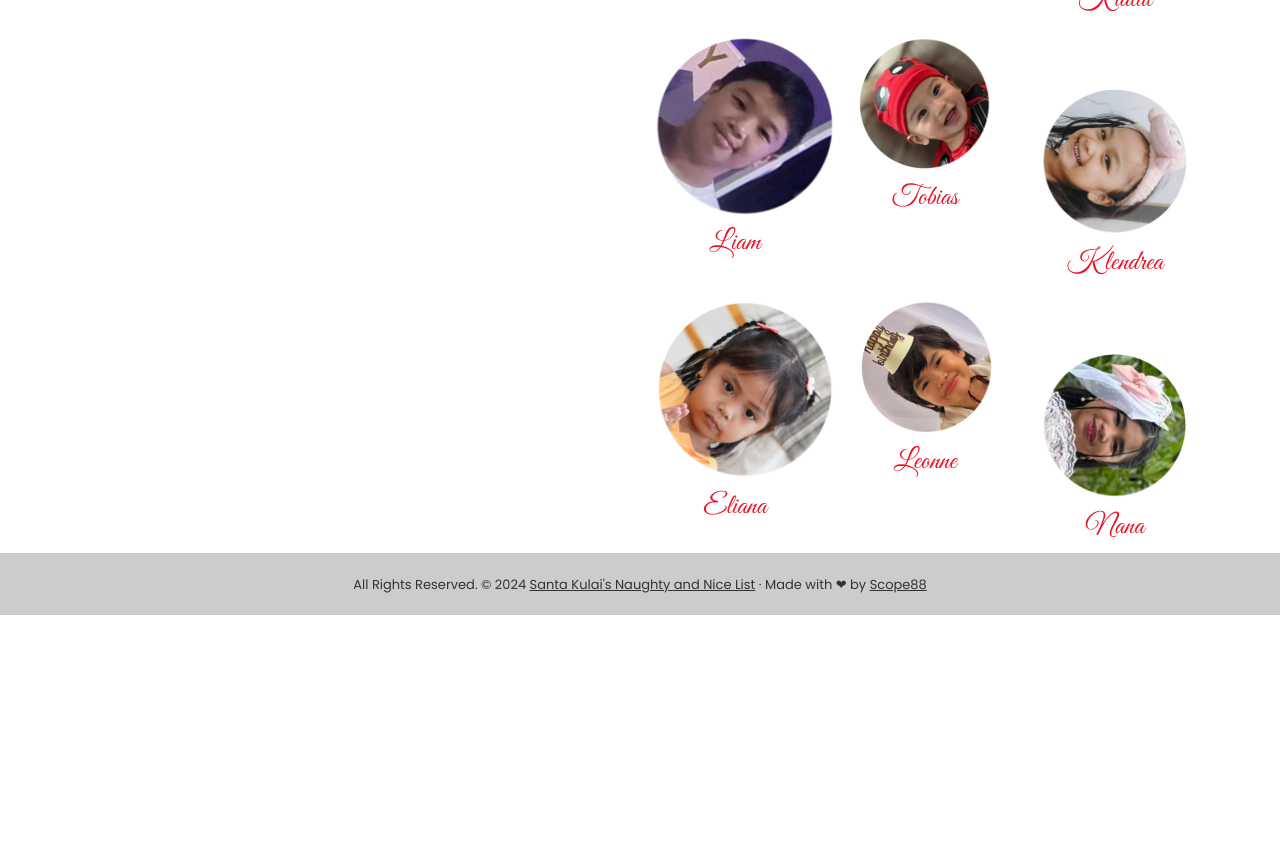
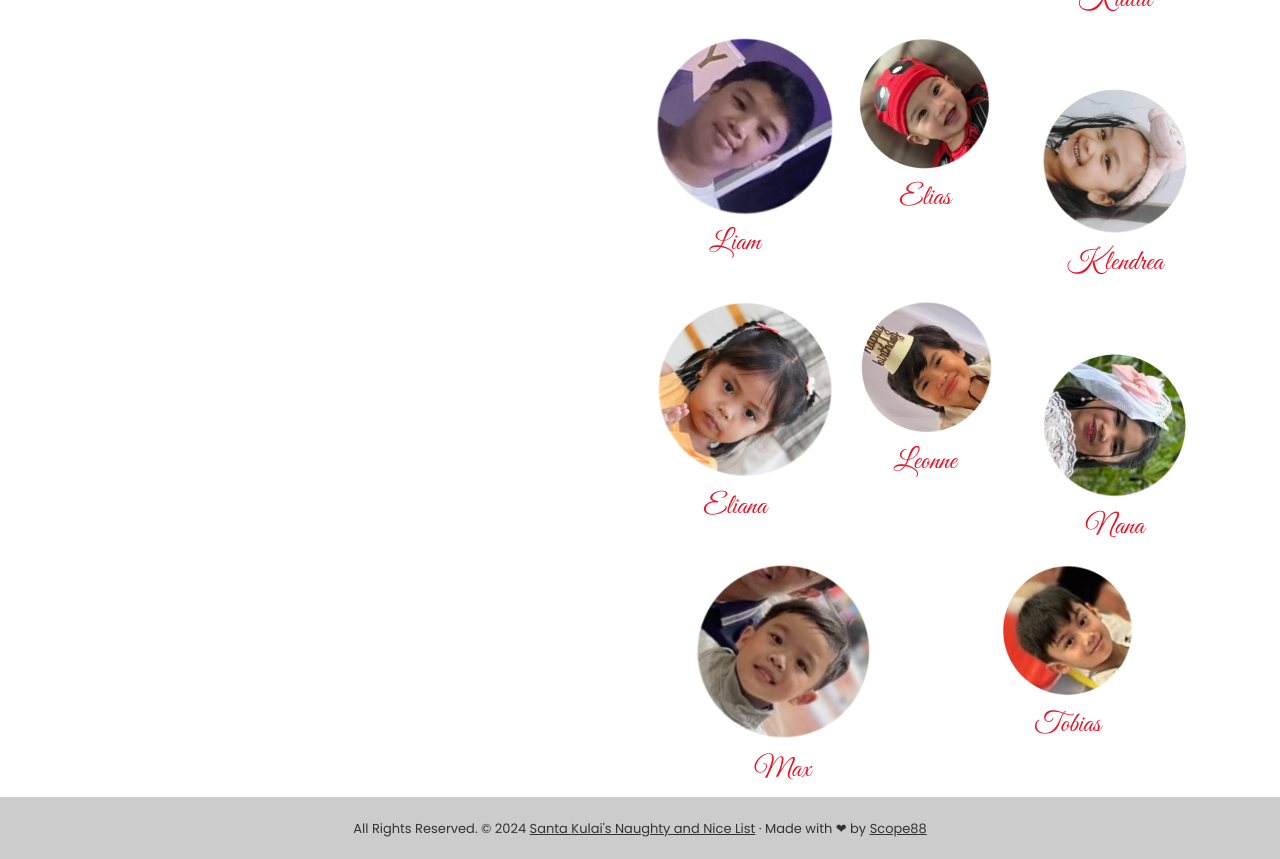
Before and after one commit to devjemuel/naughty-nice-web, a plain HTML site: page index.html in a window 1280 px wide. Shown: the part 1498-2357 px from the top of the page. Before the commit the page ends 2113 px from the top, so only its background shows below. Drawn offline with Linux system fonts and the light colour scheme.

Commit message:
Additional images

```diff
--- a/index.html
+++ b/index.html
@@ -179,8 +179,8 @@
 							<div class="col-lg-4">
 								<div class="text-center" style="margin-top: 10px;">
 									<div class="shake-image circle-image-left">
-										<img src="images/main/tobias.png" alt="#" style="width: 135px; height: 135px;">
-										<h4 style="font-size: 28px !important;  font-family: 'Great Vibes', cursive; color: #e91327; font-weight: 400; margin-top: 10px;">Tobias</h4>
+										<img src="images/main/elias.png" alt="#" style="width: 135px; height: 135px;">
+										<h4 style="font-size: 28px !important;  font-family: 'Great Vibes', cursive; color: #e91327; font-weight: 400; margin-top: 10px;">Elias</h4>
 									</div>
 								</div>
 							</div>
@@ -216,6 +216,25 @@
 									<div class="shake-image circle-image-right delay-1sec" style="margin-top: 60px;">
 										<img src="images/main/nana.png" alt="#" style="width: 150px; height: 150px;">
 										<h4 style="font-size: 28px !important;  font-family: 'Great Vibes', cursive; color: #e91327; font-weight: 400; margin-top: 10px;">Nana</h4>
+									</div>
+								</div>
+							</div>
+						</div>
+
+						<div class="row">
+							<div class="col-lg-6">
+								<div class="text-center" style="margin-top: 10px;">
+									<div class="shake-image circle-image-right">
+										<img src="images/main/max.png" alt="#" style="width: 180px; height: 180px;">
+										<h4 style="font-size: 28px !important;  font-family: 'Great Vibes', cursive; color: #e91327; font-weight: 400; margin-top: 10px;">Max</h4>
+									</div>
+								</div>
+							</div>
+							<div class="col-lg-6">
+								<div class="text-center" style="margin-top: 10px;">
+									<div class="shake-image circle-image-left">
+										<img src="images/main/tobias-1.png" alt="#" style="width: 135px; height: 135px;">
+										<h4 style="font-size: 28px !important;  font-family: 'Great Vibes', cursive; color: #e91327; font-weight: 400; margin-top: 10px;">Tobias</h4>
 									</div>
 								</div>
 							</div>
```
Also changed, not shown: images/main/elias.png (added), images/main/tobias-1.png (added).
